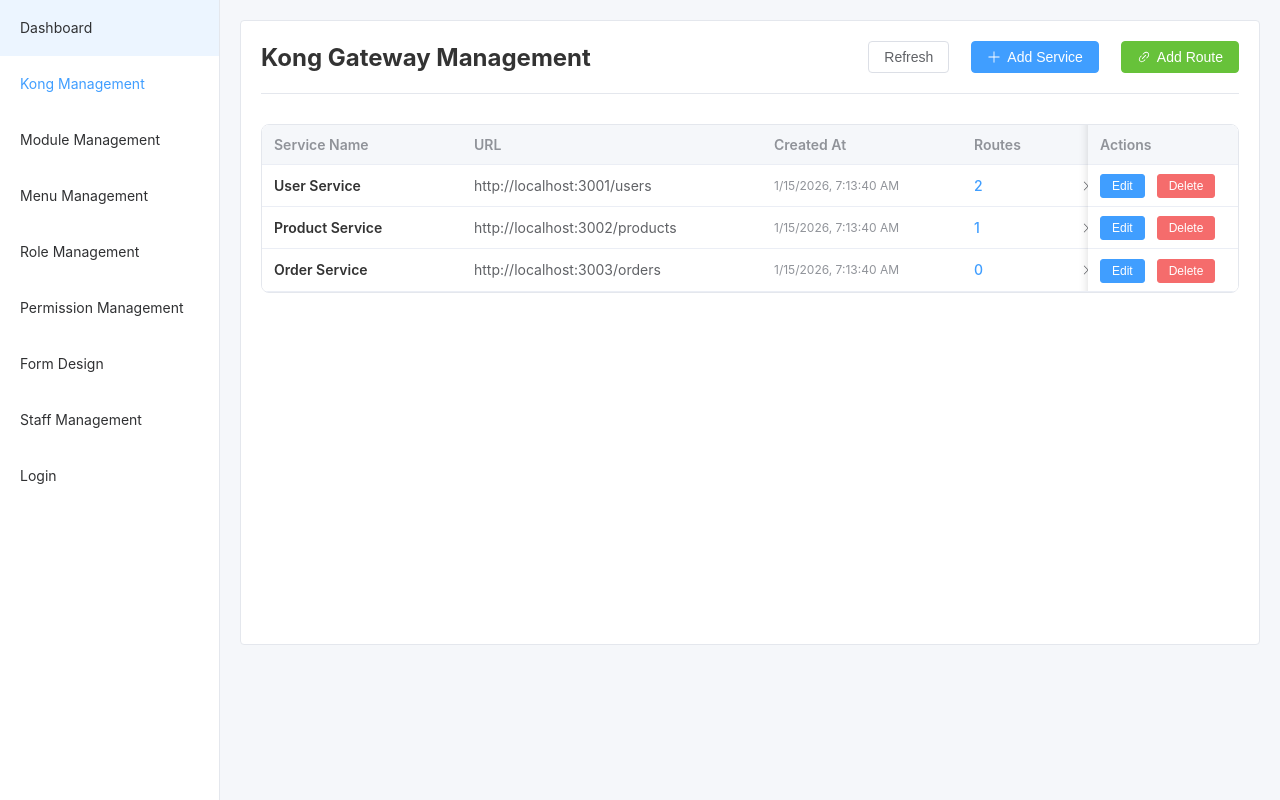
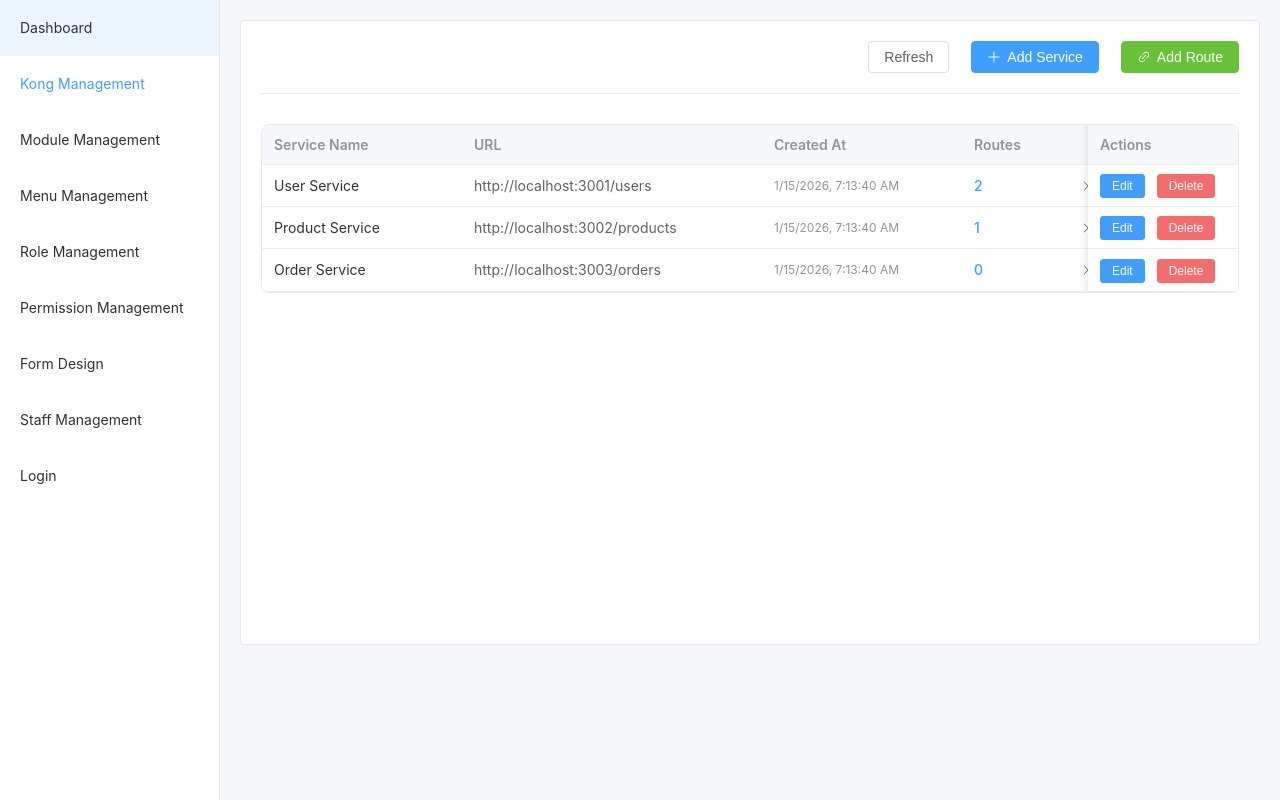
Before and after one commit to 1062585282/vue3element, a Vue app: page / in a window 1280 px wide. Both pictures are taken after a click on the item "Kong Management". Built offline with nearby package versions, Linux system fonts and the light colour scheme.

Commit message:
refactor: remove Kong Gateway Management title and service name bold style

```diff
--- a/src/App.vue
+++ b/src/App.vue
@@ -55,7 +55,7 @@
 
 <script setup>
 import { ref, computed, defineAsyncComponent } from 'vue'
-import { Grid, Menu, EditPen, User, UserFilled, Lock, DataLine, Key } from '@element-plus/icons-vue'
+import { Grid, Menu, EditPen, User, UserFilled, Lock, DataLine, Key, Link } from '@element-plus/icons-vue'
 
 const activeMenu = ref('menu')
 
--- a/src/components/kong/KongManagement.vue
+++ b/src/components/kong/KongManagement.vue
@@ -2,7 +2,6 @@
   <el-card shadow="false" class="management-container">
     <div class="management-header">
       <div class="header-content">
-        <h2>Kong Gateway Management</h2>
         <div class="header-actions">
           <el-button @click="loadServices">Refresh</el-button>
           <el-button type="primary" @click="openAddServiceDialog" :icon="Plus">
@@ -211,13 +210,8 @@ onMounted(() => {
 
 .header-content {
   display: flex;
-  justify-content: space-between;
+  justify-content: flex-end;
   align-items: center;
-}
-
-.header-content h2 {
-  margin: 0;
-  color: #333;
 }
 
 .header-actions {
--- a/src/components/kong/KongTable.vue
+++ b/src/components/kong/KongTable.vue
@@ -118,7 +118,6 @@ const formatDate = (dateString) => {
 }
 
 .service-name {
-  font-weight: 600;
   color: #333;
 }
 
```
